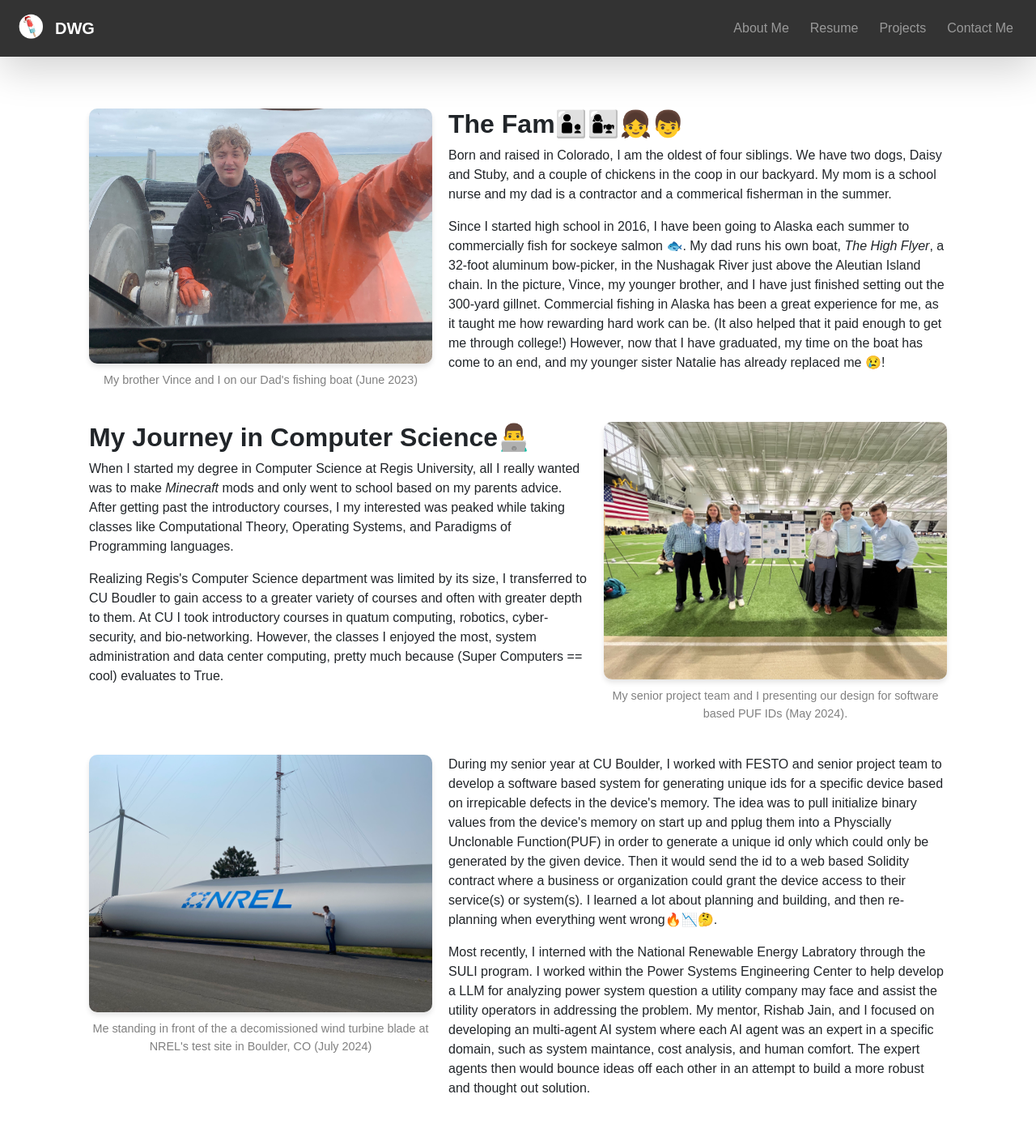
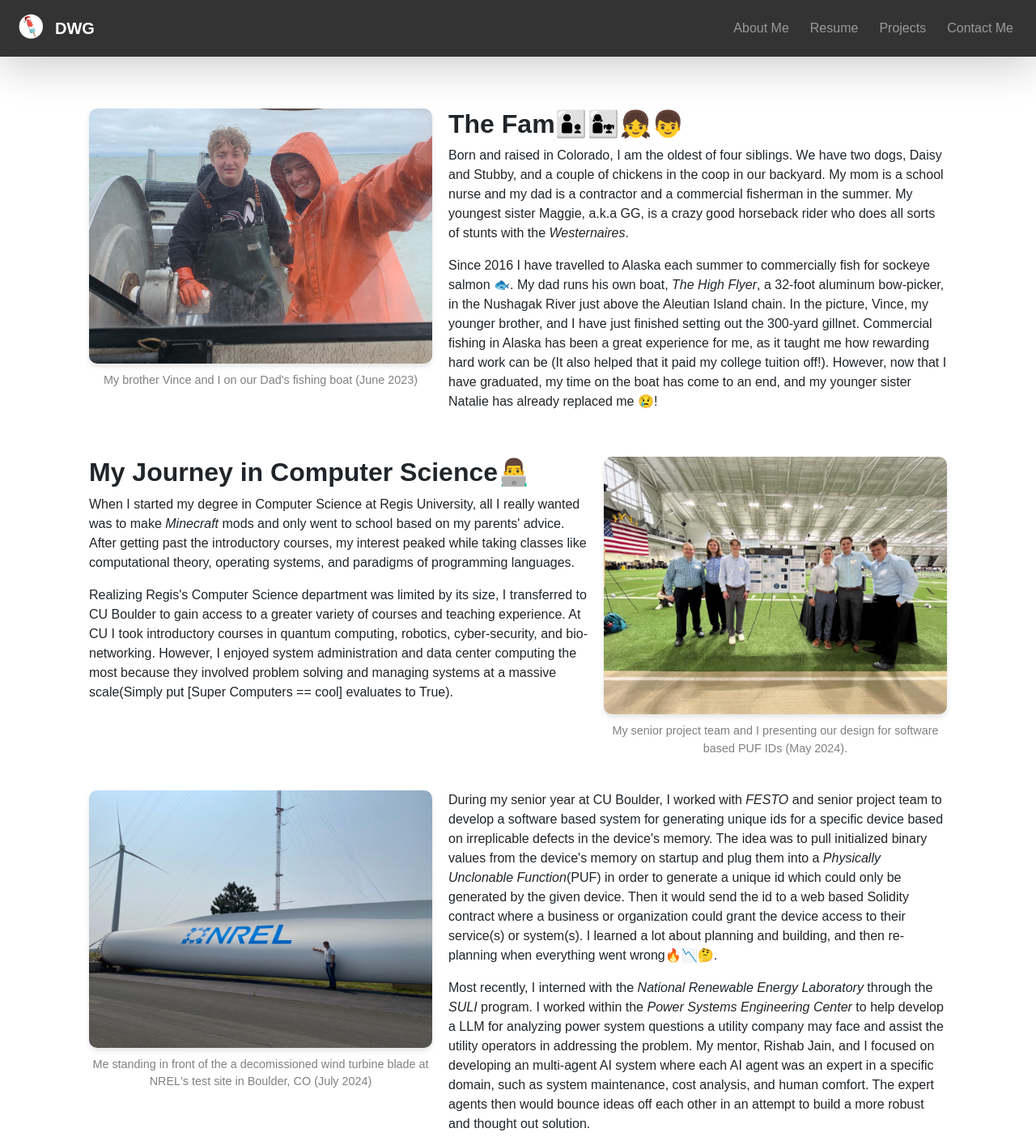
Before and after one commit to The1Dominater/MyWebsite, a Flask app: page / in a window 1280 px wide. Shown: the top 1409 px of the page at 81% size. Run offline with Flask 3, Linux system fonts and the light colour scheme; some libraries are stand-ins or nearby versions.

Commit message:
Spell checked the About Me page

```diff
--- a/website/templates/2_about_me.html
+++ b/website/templates/2_about_me.html
@@ -11,16 +11,16 @@
             <h2><strong>The Fam</strong>👨‍👦‍👧‍👩‍👧‍👦</h2>
             <p>
                 Born and raised in Colorado, I am the oldest of four siblings.
-                We have two dogs, Daisy and Stuby, and a couple of chickens in the coop in our backyard.
-                My mom is a school nurse and my dad is a contractor and a commerical fisherman in the summer.
+                We have two dogs, Daisy and Stubby, and a couple of chickens in the coop in our backyard.
+                My mom is a school nurse and my dad is a contractor and a commercial fisherman in the summer.
+                My youngest sister Maggie, a.k.a GG, is a crazy good horseback rider who does all sorts of stunts with the <i>Westernaires</i>.
             </p>
             <p>
-                Since I started high school in 2016, I have been going to Alaska each summer to commercially fish for sockeye salmon 🐟.
+                Since 2016 I have travelled to Alaska each summer to commercially fish for sockeye salmon 🐟.
                 My dad runs his own boat, <i>The High Flyer</i>, a 32-foot aluminum bow-picker, in the Nushagak River just above the Aleutian Island chain.
                 In the picture, Vince, my younger brother, and I have just finished setting out the 300-yard gillnet.
-                Commercial fishing in Alaska has been a great experience for me, as it taught me how rewarding hard work can be.
-                (It also helped that it paid enough to get me through college!) However, now that I have graduated,
-                my time on the boat has come to an end, and my younger sister Natalie has already replaced me 😢!
+                Commercial fishing in Alaska has been a great experience for me, as it taught me how rewarding hard work can be (It also helped that it paid my college tuition off!).
+                However, now that I have graduated, my time on the boat has come to an end, and my younger sister Natalie has already replaced me 😢!
             </p>
         </div>
     </div>
@@ -29,19 +29,13 @@
         <div class="text">
             <h2><strong>My Journey in Computer Science</strong>👨‍💻</h2>
             <p>
-                When I started my degree in Computer Science at Regis University,
-                all I really wanted was to make <i>Minecraft</i> mods and only
-                went to school based on my parents advice. After getting past the
-                introductory courses, I my interested was peaked while taking classes
-                like Computational Theory, Operating Systems, and Paradigms of Programming languages.
+                When I started my degree in Computer Science at Regis University, all I really wanted was to make <i>Minecraft</i> mods and only went to school based on my parents' advice.
+                After getting past the introductory courses, my interest peaked while taking classes like computational theory, operating systems, and paradigms of programming languages.
             </p>
             <p>
-                Realizing Regis's Computer Science department was limited by its size,
-                I transferred to CU Boudler to
-                gain access to a greater variety of courses and often with greater depth to them.
-                At CU I took introductory courses in quatum computing, robotics, cyber-security,
-                and bio-networking. However, the classes I enjoyed the most, system administration
-                and data center computing, pretty much because (Super Computers == cool) evaluates to True.
+                Realizing Regis's Computer Science department was limited by its size, I transferred to CU Boulder to gain access to a greater variety of courses and teaching experience.
+                At CU I took introductory courses in quantum computing, robotics, cyber-security, and bio-networking.
+                However, I enjoyed system administration and data center computing the most because they involved problem solving and managing systems at a massive scale(Simply put [Super Computers == cool] evaluates to True).
             </p>
         </div>
         <figure>
@@ -57,23 +51,16 @@
         </figure>
         <div class="text">
             <p>
-                During my senior year at CU Boulder, I worked with FESTO and senior project team to
-                develop a software based system for generating unique ids for a specific device based
-                on irrepicable defects in the device's memory. The idea was to pull initialize binary
-                values from the device's memory on start up and pplug them into a Physcially Unclonable Function(PUF)
-                in order to generate a unique id only which could only be generated by the given device. Then it would
-                send the id to a web based Solidity contract where a business or organization could grant the device
-                access to their service(s) or system(s). I learned a lot about planning and building, and
-                then re-planning when everything went wrong🔥📉🤔.
+                During my senior year at CU Boulder, I worked with <i>FESTO</i> and senior project team to develop a software based system for generating unique ids for a specific device based on irreplicable defects in the device's memory.
+                The idea was to pull initialized binary values from the device's memory on startup and plug them into a <i>Physically Unclonable Function</i>(PUF) in order to generate a unique id which could only be generated by the given device.
+                Then it would send the id to a web based Solidity contract where a business or organization could grant the device access to their service(s) or system(s).
+                I learned a lot about planning and building, and then re-planning when everything went wrong🔥📉🤔.
             </p>
             <p>
-                Most recently, I interned with the National Renewable Energy Labratory through the SULI program.
-                I worked within the Power Systems Engineering Center to help develop a LLM for analyzing power system
-                question a utility company may face and assist the utility operators in addressing the problem. My
-                mentor, Rishab Jain, and I focused on developing an multi-agent AI system where each AI agent was an
-                expert in a specific domain, such as system maintance, cost analysis, and human comfort. The expert
-                agents then would bounce ideas off each other in an attempt to build a more robust and thought out
-                solution.
+                Most recently, I interned with the <i>National Renewable Energy Laboratory</i> through the <i>SULI</i> program.
+                I worked within the <i>Power Systems Engineering Center</i> to help develop a LLM for analyzing power system questions a utility company may face and assist the utility operators in addressing the problem.
+                My mentor, Rishab Jain, and I focused on developing an multi-agent AI system where each AI agent was an expert in a specific domain, such as system maintenance, cost analysis, and human comfort.
+                The expert agents then would bounce ideas off each other in an attempt to build a more robust and thought out solution.
             </p>
         </div>
     </div>
```
